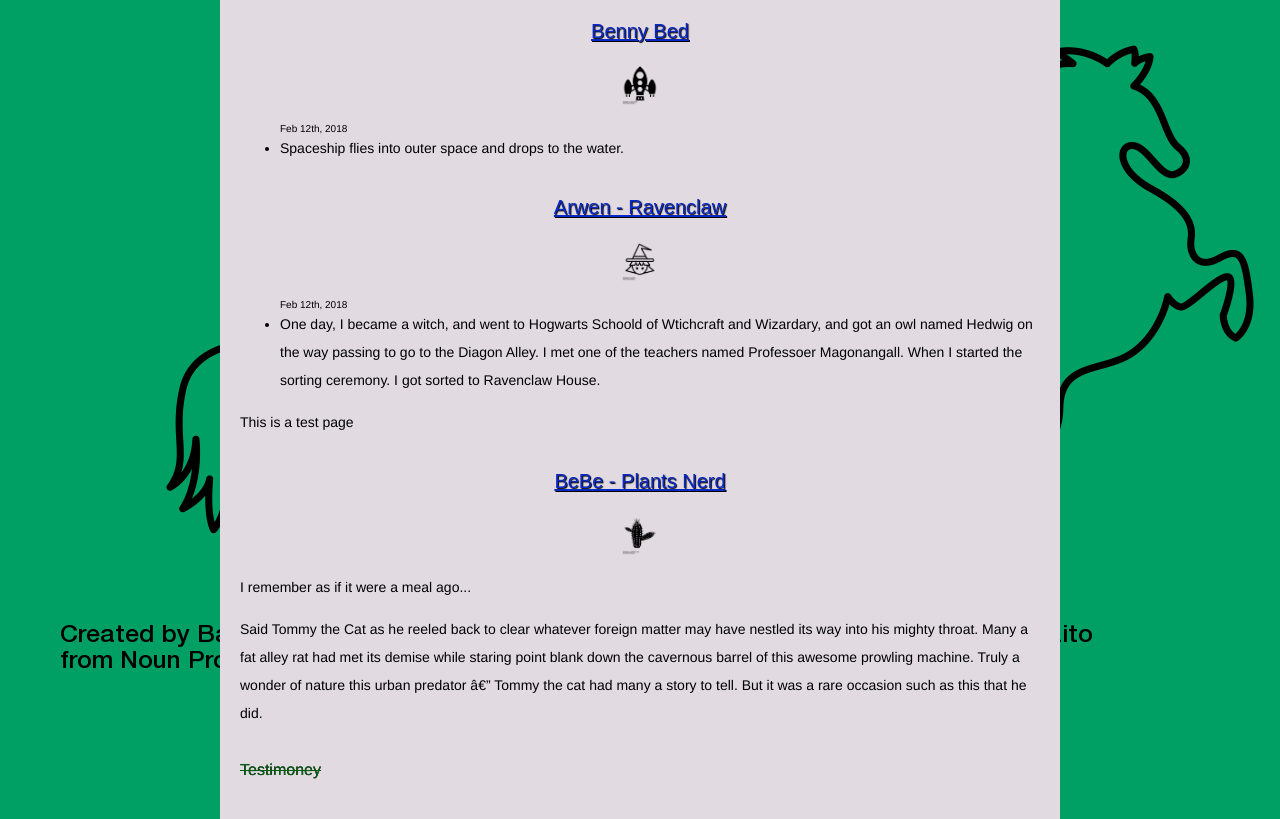
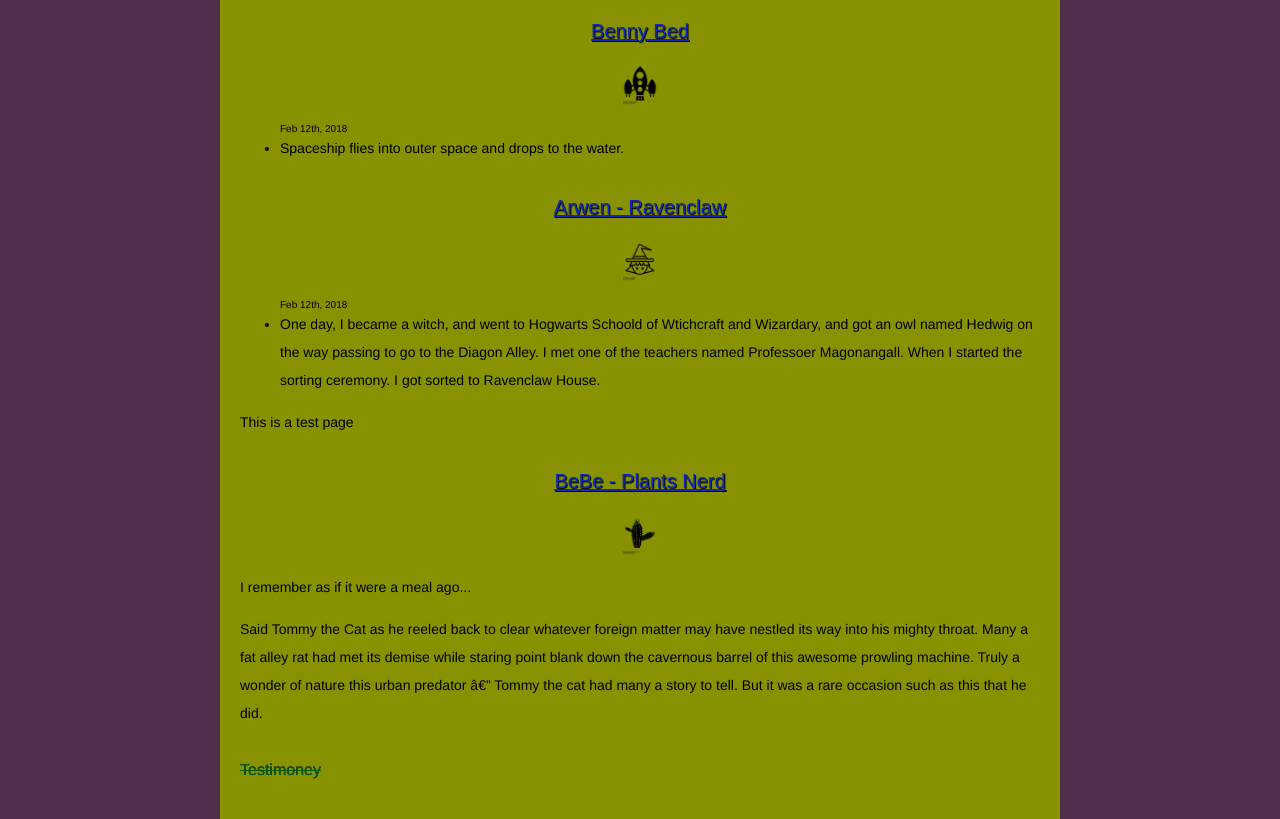
Before and after one commit to xxwuxu/xxwuxu.github.io, a plain HTML site: page test-website/Index.html in a window 1280 px wide. Drawn offline with Linux system fonts and the light colour scheme.

Commit message:
Update style.css

```diff
--- a/test-website/styles/style.css
+++ b/test-website/styles/style.css
@@ -1,14 +1,15 @@
 
 html {
-	background: #00A064 url(/images/Horse.png) 10px 10px repeat-x fixed;
+	background: #4F2F4C;
 	font-family: Helvetica, Arial, sans-serif;
 	font-size: 10px;
+	text-color:#FFFFFF;
 }
 
 body {
 	width: 800px;
 	margin: 0 auto;
-	background-color: #E1DAE1;
+	background-color: #889100;
 	padding: 0 20px 20px 20px;
 	border: 5px solid back;
 }
```
